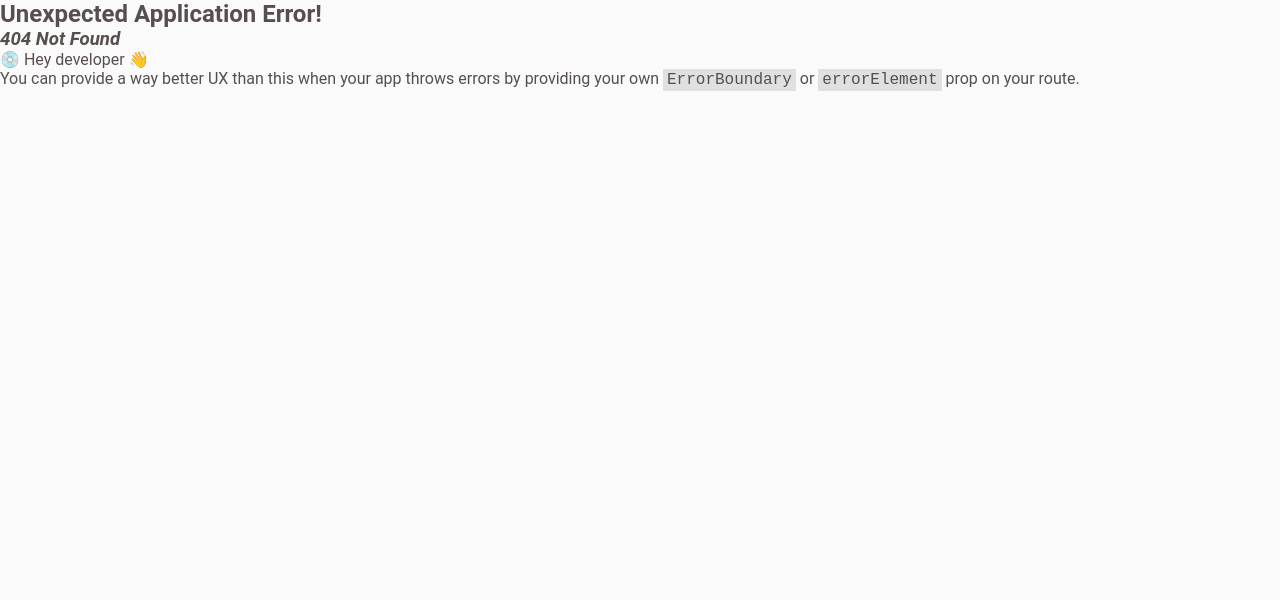
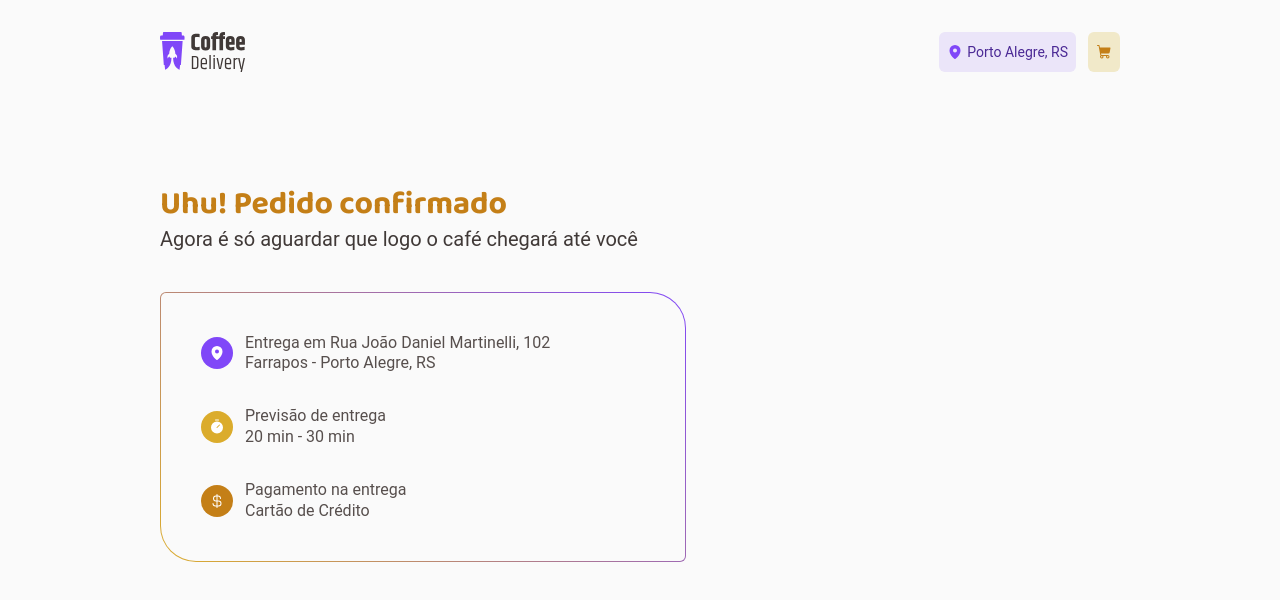
Before and after one commit to rutefig/challenge02-ignite-reactjs-coffee-delivery, a React (Vite) app: page /success in a window 1280 px wide. Before the commit this address had no page. Shown: the top 600 px of the page. Built offline with nearby package versions, Linux system fonts and the light colour scheme.

Commit message:
started to implement success page with details container

```diff
--- /dev/null
+++ b/src/pages/Success/index.tsx
@@ -0,0 +1,118 @@
+import { CurrencyDollar, MapPin, Timer } from '@phosphor-icons/react'
+import React from 'react'
+import styled from 'styled-components'
+import { StyledText } from '../../components/Text'
+import { defaultTheme } from '../../styles/themes/default'
+
+export function Success() {
+  return (
+    <SuccessContainer>
+      <HeaderContainer>
+        <StyledText
+          variant="header"
+          tag="h1"
+          size={32}
+          weight="bolder"
+          color={defaultTheme['yellow-dark']}
+        >
+          Uhu! Pedido confirmado
+        </StyledText>
+        <StyledText tag="h2" size={20} color={defaultTheme['base-subtitle']}>
+          Agora é só aguardar que logo o café chegará até você
+        </StyledText>
+      </HeaderContainer>
+
+      <OrderInfoContainer>
+        <OrderInfoItem>
+          <IconContainer color={defaultTheme['purple']}>
+            <MapPin weight="fill" color={defaultTheme['white']} />
+          </IconContainer>
+          <TextContainer>
+            <StyledText>
+              Entrega em Rua João Daniel Martinelli, 102 Farrapos - Porto
+              Alegre, RS
+            </StyledText>
+          </TextContainer>
+        </OrderInfoItem>
+
+        <OrderInfoItem>
+          <IconContainer color={defaultTheme['yellow']}>
+            <Timer weight="fill" color={defaultTheme['white']} />
+          </IconContainer>
+          <TextContainer>
+            <StyledText>Previsão de entrega</StyledText>
+            <StyledText>20 min - 30 min</StyledText>
+          </TextContainer>
+        </OrderInfoItem>
+
+        <OrderInfoItem>
+          <IconContainer color={defaultTheme['yellow-dark']}>
+            <CurrencyDollar color={defaultTheme['white']} />
+          </IconContainer>
+          <TextContainer>
+            <StyledText>Pagamento na entrega</StyledText>
+            <StyledText>Cartão de Crédito</StyledText>
+          </TextContainer>
+        </OrderInfoItem>
+      </OrderInfoContainer>
+    </SuccessContainer>
+  )
+}
+
+const SuccessContainer = styled.div`
+  display: flex;
+  flex-direction: column;
+  gap: 2.5rem;
+  padding-top: 5rem;
+`
+
+const HeaderContainer = styled.div``
+
+const OrderInfoContainer = styled.div`
+  display: flex;
+  flex-direction: column;
+  gap: 2rem;
+  max-width: 32.875rem;
+  position: relative;
+  box-sizing: border-box;
+  background: ${(props) => props.theme['background']};
+  background-clip: padding-box;
+  border: solid 1px transparent;
+  border-radius: 6px 36px;
+
+  padding: 2.5rem;
+
+  &:before {
+    content: '';
+    position: absolute;
+    top: 0;
+    right: 0;
+    bottom: 0;
+    left: 0;
+    z-index: -1;
+    margin: -1px;
+    border-radius: inherit;
+    background: linear-gradient(
+      45deg,
+      ${(props) => props.theme['yellow']},
+      ${(props) => props.theme['purple']}
+    );
+  }
+`
+
+const OrderInfoItem = styled.div`
+  display: flex;
+  align-items: center;
+  gap: 0.75rem;
+  max-width: 22.125rem;
+`
+
+const IconContainer = styled.div`
+  width: 2rem;
+  height: 2rem;
+  padding: 0.5rem;
+  border-radius: 1000px;
+  background: ${(props) => props.color};
+`
+
+const TextContainer = styled.div``
--- a/src/router.tsx
+++ b/src/router.tsx
@@ -3,6 +3,7 @@ import { createBrowserRouter } from 'react-router-dom'
 import { DefaultLayout } from './layouts/DefaultLayout'
 import { Checkout } from './pages/Checkout'
 import { Home } from './pages/Home'
+import { Success } from './pages/Success'
 
 export const router = createBrowserRouter([
   {
@@ -17,6 +18,10 @@ export const router = createBrowserRouter([
         path: '/checkout',
         element: <Checkout />,
       },
+      {
+        path: '/success',
+        element: <Success />,
+      },
     ],
   },
 ])
```
Also changed, not shown: src/assets/img_scooter.svg (added).
